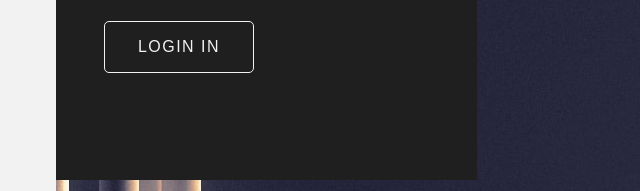
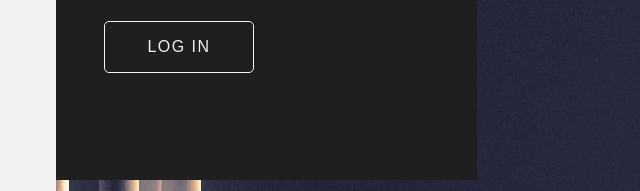
Before and after one commit to RubyBunny2501/AuthorizationDesign, a plain HTML site: page index.html in a window 1280 px wide. Shown: the part 460-651 px from the top of the page, 611-1251 px from the left. Drawn offline with Linux system fonts and the light colour scheme.

Commit message:
fix text 'log in'

```diff
--- a/index.html
+++ b/index.html
@@ -28,7 +28,7 @@
                     Lorem ipsum dolor sit amet consectetur adipisicing elit. Dignissimos nisi nostrum magnam quaerat
                     placeat.
                 </p>
-                <button id="log">login in</button>
+                <button id="log">log in</button>
             </div>
             <div class="overlay-block register">
                 <div class="authorization-block" id="reg">
@@ -61,7 +61,7 @@
                             <label for="password-log">Password</label>
                         </div>
                         <a href="#">Forgot password?</a>
-                        <button type="submit">login in</button>
+                        <button type="submit">log in</button>
                     </form>
                 </div>
             </div>
```
